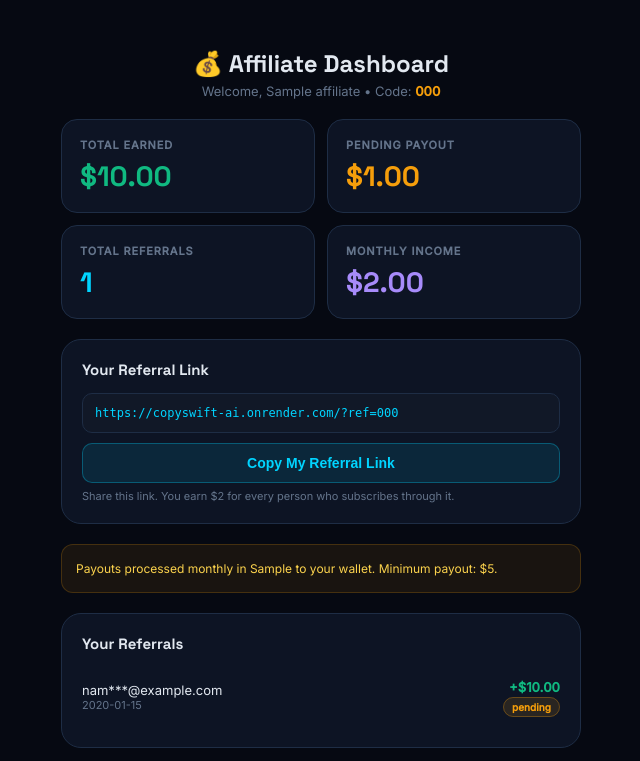
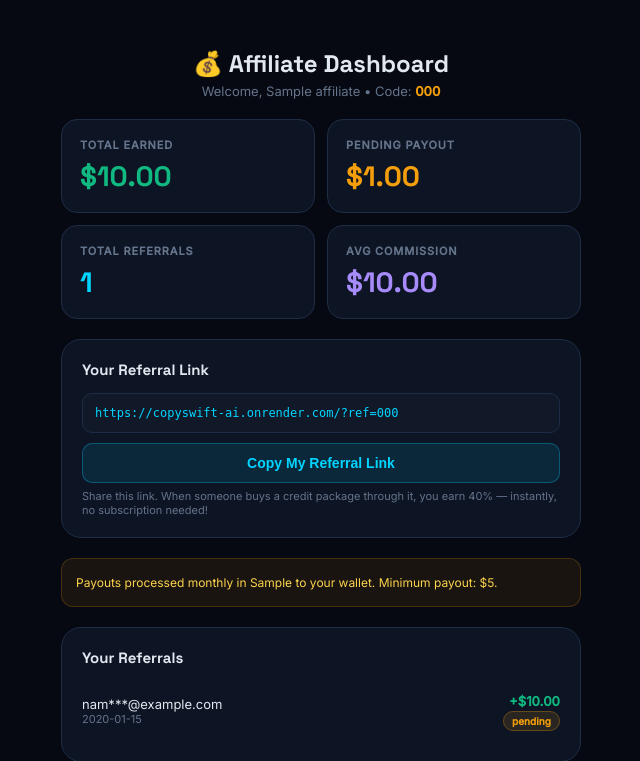
Before and after one commit to OpenMind-lab782/Copyswift-ai, a Flask app: page /affiliate/dashboard in a window 1280 px wide. Shown: the top 761 px of the page, without its empty margins (319-959 px from the left). Run offline with Flask 3, Linux system fonts and the light colour scheme; the visitor is signed in with stand-in values (Sample User, id 1); tables that the repository leaves empty hold one stand-in row (values such as "Sample post").

Commit message:
Add Mark Paid payout action + fix affiliate dashboard wording

```diff
--- a/app.py
+++ b/app.py
@@ -558,6 +558,9 @@ tr:last-child td{border-bottom:none}
 .status.pending{background:rgba(245,158,11,.12);color:var(--gold);border:1px solid rgba(245,158,11,.3)}
 .status.activated{background:rgba(16,185,129,.12);color:var(--success);border:1px solid rgba(16,185,129,.3)}
 .status.rejected{background:rgba(239,68,68,.12);color:var(--danger);border:1px solid rgba(239,68,68,.3)}
+.status.paid{background:rgba(16,185,129,.12);color:var(--success);border:1px solid rgba(16,185,129,.3)}
+.btn-small{padding:6px 14px;font-size:12px;font-weight:600;background:var(--primary,#6366f1);color:#fff;border:none;border-radius:6px;cursor:pointer}
+.btn-small:hover{opacity:.85}
 .btn{padding:6px 14px;border-radius:8px;font-size:12px;font-weight:600;cursor:pointer;border:none;transition:all .2s}
 .btn-activate{background:rgba(16,185,129,.15);color:var(--success);border:1px solid rgba(16,185,129,.3)}
 .btn-reject{background:rgba(239,68,68,.1);color:var(--danger);border:1px solid rgba(239,68,68,.3)}
@@ -706,7 +709,7 @@ tr:last-child td{border-bottom:none}
     <a name="affiliates"></a>
     <div class="section-title">🤝 Affiliates</div>
     <div class="table-wrap"><table>
-      <tr><th>Name</th><th>Email</th><th>Ref Code</th><th>Total Earned</th><th>Pending Payout</th></tr>
+      <tr><th>Name</th><th>Email</th><th>Ref Code</th><th>Total Earned</th><th>Pending Payout</th><th>Action</th></tr>
       {% if affiliates %}{% for a in affiliates %}
       <tr>
         <td>{{ a['name'] }}</td>
@@ -714,9 +717,14 @@ tr:last-child td{border-bottom:none}
         <td><code>{{ a['ref_code'] }}</code></td>
         <td style="color:var(--success)">${{ "%.2f"|format(a['total_earned']) }}</td>
         <td style="color:var(--gold)">${{ "%.2f"|format(a['pending_payout']) }}</td>
+        <td>
+          {% if a['pending_payout'] > 0 %}
+          <button class="btn-small" onclick="markPaid({{ a['id'] }})">Mark Paid</button>
+          {% else %}<span style="color:var(--muted)">—</span>{% endif %}
+        </td>
       </tr>
       {% endfor %}{% else %}
-      <tr><td colspan="5" style="text-align:center;color:var(--muted);padding:24px">No affiliates yet</td></tr>
+      <tr><td colspan="6" style="text-align:center;color:var(--muted);padding:24px">No affiliates yet</td></tr>
       {% endif %}
     </table></div>
     <a name="referrals"></a>
@@ -739,6 +747,16 @@ tr:last-child td{border-bottom:none}
 </div>
 {% if flash %}<div class="toast show" id="toast">{{ flash }}</div>
 <script>setTimeout(()=>document.getElementById('toast').classList.remove('show'),3500)</script>{% endif %}
+<script>
+async function markPaid(affiliateId){
+  if(!confirm("Mark this payout as paid?"))return;
+  try{
+    const resp=await fetch("/admin/mark-payout-paid",{method:"POST",headers:{"Content-Type":"application/json"},body:JSON.stringify({affiliate_id:affiliateId})});
+    const data=await resp.json();
+    if(data.success){alert("Payout marked as paid!");location.reload();}else{alert("Error: "+(data.error||"unknown"));}
+  }catch(err){alert("Failed: "+err.message);}
+}
+</script>
 </body></html>"""
 
 PAYSTACK_HTML = """<!DOCTYPE html><html lang="en"><head>
@@ -939,6 +957,17 @@ def admin_dashboard():
         flash=flash,
         now=datetime.now().strftime("%A, %d %B %Y - %H:%M"))
 
+@app.route('/admin/mark-payout-paid', methods=['POST'])
+@admin_required
+def mark_payout_paid():
+    data = request.get_json(silent=True) or {}
+    affiliate_id = data.get('affiliate_id')
+    if not affiliate_id:
+        return jsonify({"success": False, "error": "Missing affiliate_id"}), 400
+    with get_db() as db:
+        db.execute("UPDATE affiliates SET pending_payout = 0 WHERE id = ?", (affiliate_id,))
+    return jsonify({"success": True})
+
 @app.route('/admin/activate/<int:payment_id>', methods=['POST'])
 @admin_required
 def admin_activate(payment_id):
--- a/templates/affiliate_dash.html
+++ b/templates/affiliate_dash.html
@@ -47,15 +47,15 @@ h1{font-family:'Space Grotesk',sans-serif;font-size:24px;font-weight:700;margin-
     <div class="stat-value" style="color:#00d4ff">{{ referrals|length }}</div>
   </div>
   <div class="stat-card">
-    <div class="stat-label">Monthly Income</div>
-    <div class="stat-value" style="color:#a78bfa">${{ '%.2f'|format(referrals|length * 2.0) }}</div>
+    <div class="stat-label">Avg Commission</div>
+    <div class="stat-value" style="color:#a78bfa">${{ '%.2f'|format((aff.total_earned / referrals|length) if referrals|length > 0 else 0) }}</div>
   </div>
 </div>
 <div class="card">
   <h3>Your Referral Link</h3>
   <div class="ref-box" id="refLink">{{ ref_link }}</div>
   <button class="copy-btn" onclick="navigator.clipboard.writeText(document.getElementById('refLink').innerText).then(()=>{this.textContent='Copied!';setTimeout(()=>this.textContent='Copy My Referral Link',2000)})">Copy My Referral Link</button>
-  <p style="font-size:11px;color:#64748b">Share this link. You earn $2 for every person who subscribes through it.</p>
+  <p style="font-size:11px;color:#64748b">Share this link. When someone buys a credit package through it, you earn 40% — instantly, no subscription needed!</p>
 </div>
 <div class="notice">
   Payouts processed monthly in {{ aff.wallet_coin }} to your wallet. Minimum payout: $5.
```
